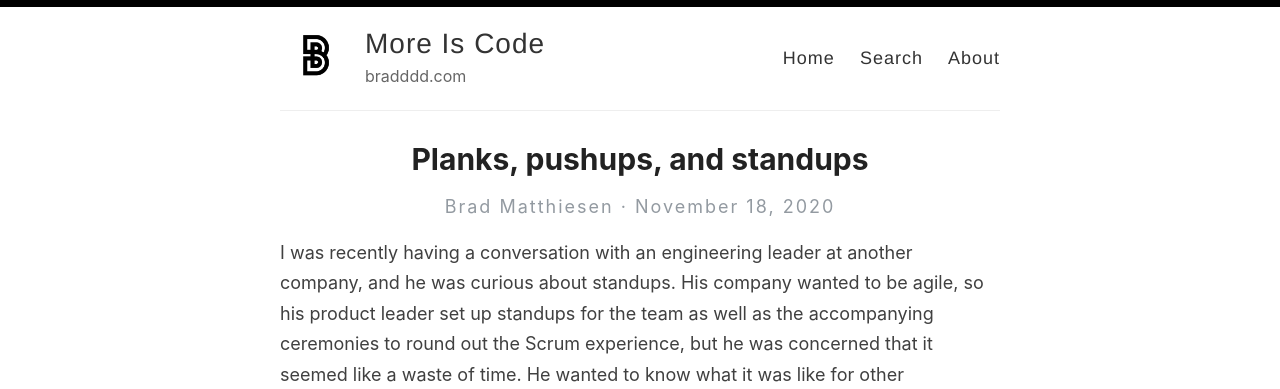
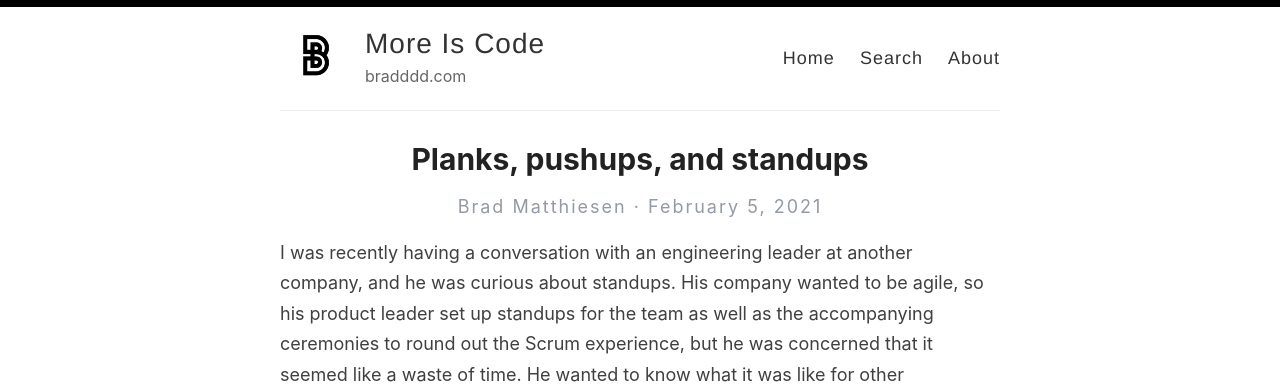
Before and after one commit to bradddd/bradddd.github.io, a Jekyll site: the page built from _posts/2021-02-05-planks-pushups-and-standups.markdown, in a window 1280 px wide and 900 px high. Shown: the top 389 px of the window. Built offline with Jekyll 4.4.1, drawn with Linux system fonts in a browser that asks for light colours.

Commit message:
changed date

```diff
--- a/_posts/2020-11-18-planks-pushups-and-standups.markdown
+++ b/_posts/2021-02-05-planks-pushups-and-standups.markdown
@@ -1,7 +1,7 @@
 ---
 layout: post
 title: Planks, pushups, and standups
-date: '2020-11-18'
+date: '2021-02-05'
 ---
 
 I was recently having a conversation with an engineering leader at another company, and he was curious about standups. His company wanted to be agile, so his product leader set up standups for the team as well as the accompanying ceremonies to round out the Scrum experience, but he was concerned that it seemed like a waste of time. He wanted to know what it was like for other companies.
```
